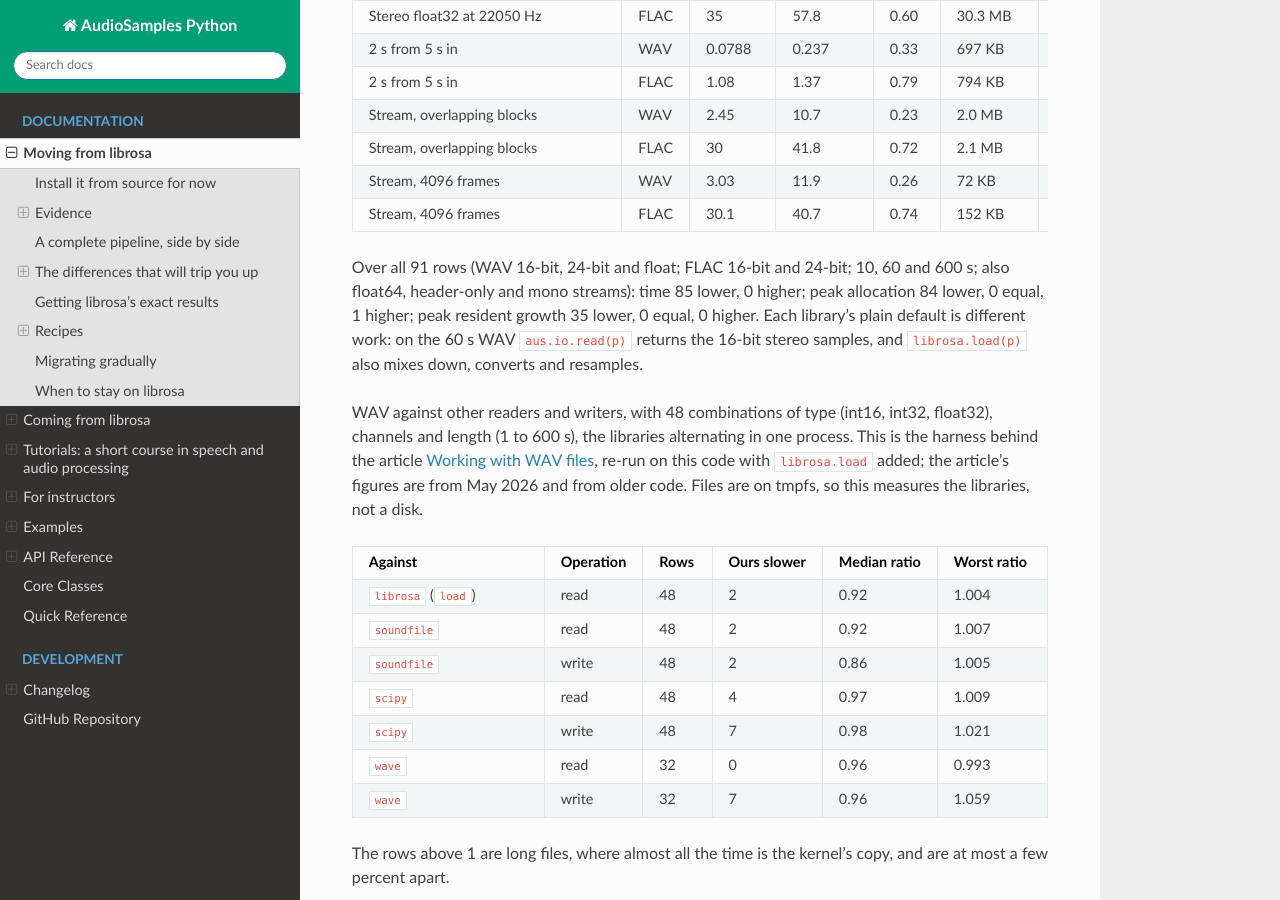
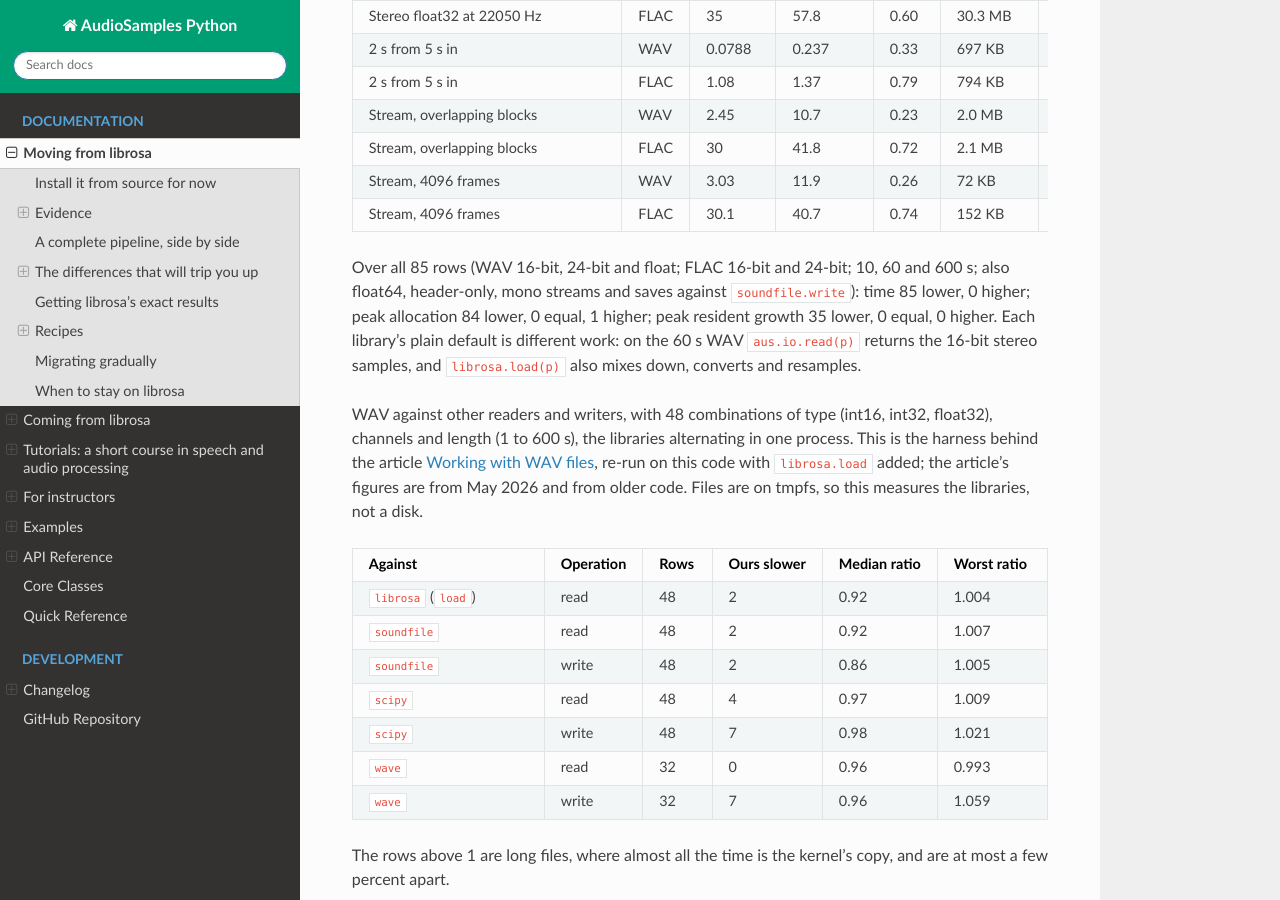
Before and after one commit to jmg049/audio_samples_python, a Sphinx documentation site: the page built from docs/source/moving_from_librosa.rst, in a window 1280 px wide and 900 px high, scrolled down 4820 px. Built offline with Sphinx 7.4.7 and the Read the Docs theme 3.1.0, drawn with Linux system fonts in a browser that asks for light colours; some of the changed text lies outside the part shown.

Commit message:
docs: row counts in the librosa guide come from the data

```diff
--- a/docs/source/_guide_tables/substitutions.txt
+++ b/docs/source/_guide_tables/substitutions.txt
@@ -1,6 +1,9 @@
 .. |overall| replace:: median time ratio 0.30 (90th percentile 0.64, worst 0.995), median memory ratio 0.38 (worst 1.00)
 .. |loadcounts| replace:: time 85 lower, 0 higher; peak allocation 84 lower, 0 equal, 1 higher; peak resident growth 35 lower, 0 equal, 0 higher
 .. |wavmem| replace:: 224 of 304
+.. |rows| replace:: 1157
+.. |cases| replace:: 176
+.. |loadrows| replace:: 85
 .. |when| replace:: 2026-11-04
 .. |rust| replace:: d784622
 .. |py| replace:: 1eb64f8
--- a/docs/source/moving_from_librosa.rst
+++ b/docs/source/moving_from_librosa.rst
@@ -123,8 +123,8 @@ core; ``read`` and ``load`` stand for ``aus.io.read`` and ``librosa.load``:
 
 .. include:: _guide_tables/load.txt
 
-Over all 91 rows (WAV 16-bit, 24-bit and float; FLAC 16-bit and 24-bit; 10, 60 and 600 s; also float64,
-header-only and mono streams): |loadcounts|. Each library's plain default is different work: on the
+Over all |loadrows| rows (WAV 16-bit, 24-bit and float; FLAC 16-bit and 24-bit; 10, 60 and 600 s; also float64,
+header-only, mono streams and saves against ``soundfile.write``): |loadcounts|. Each library's plain default is different work: on the
 60 s WAV ``aus.io.read(p)`` returns the 16-bit stereo samples, and ``librosa.load(p)`` also mixes down,
 converts and resamples.
 
```
Also changed, not shown: other parts of docs/source/moving_from_librosa.rst (+1 -1 lines).
